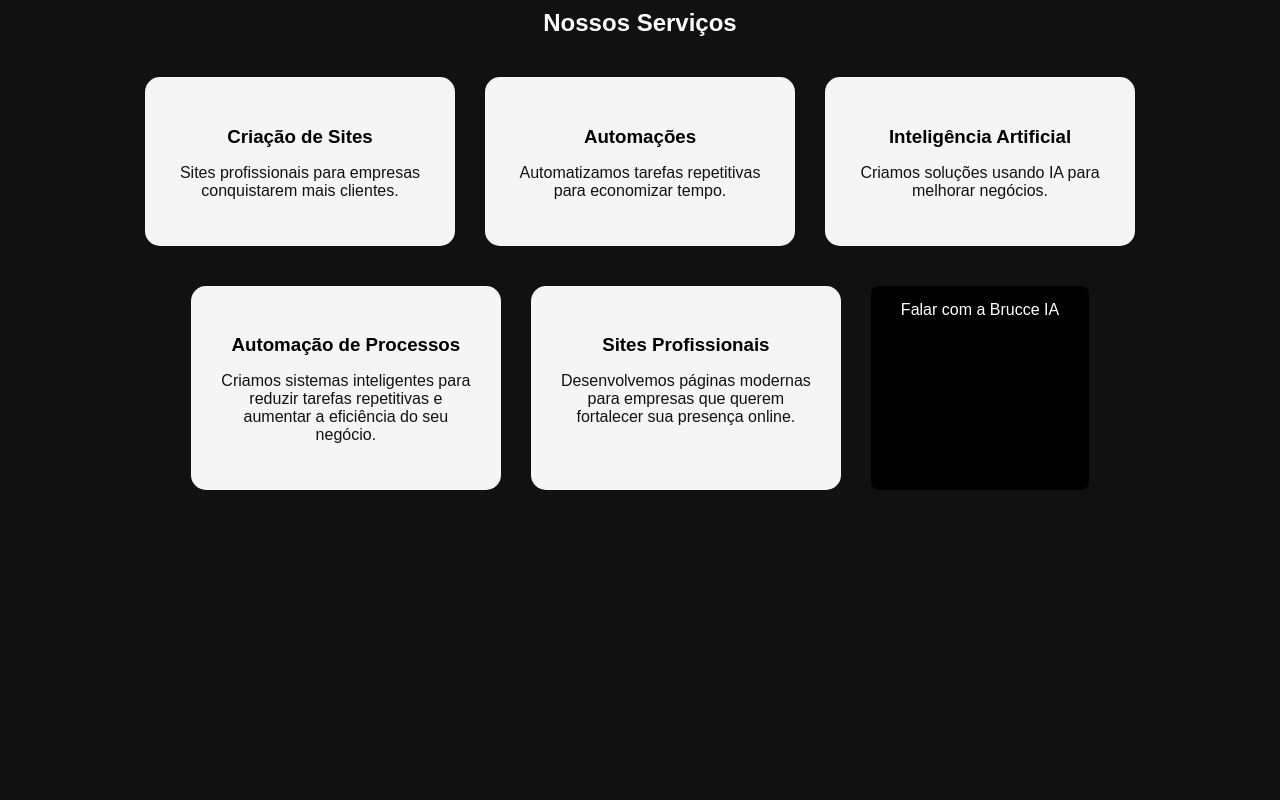
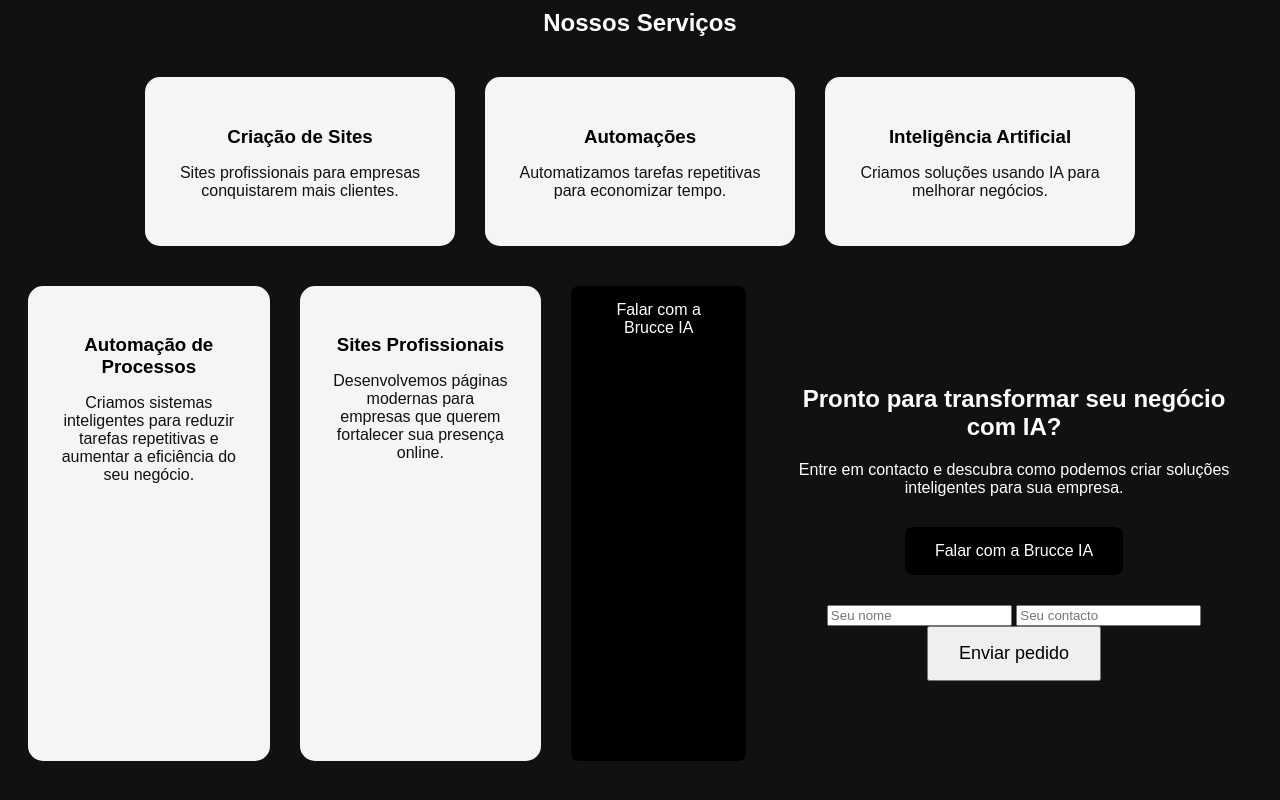
Before and after one commit to brucceent-stack/brucce-ia-site, a plain HTML site: page index.html in a window 1280 px wide. Shown: the part 500-1300 px from the top of the page. Before the commit the page ends 1048 px from the top, so only its background shows below. Drawn offline with Linux system fonts and the light colour scheme.

Commit message:
Restaurando secao de contacto e adicionando formulario

```diff
--- a/index.html
+++ b/index.html
@@ -82,6 +82,49 @@
     <a href="#" class="button botaoContato">
     Falar com a Brucce IA
 </a>
+<section class="contact">
+
+    <h2>
+        Pronto para transformar seu negócio com IA?
+    </h2>
+
+    <p>
+        Entre em contacto e descubra como podemos criar soluções inteligentes para sua empresa.
+    </p>
+
+
+    <a href="#" class="button botaoContato">
+        Falar com a Brucce IA
+    </a>
+
+
+    <p id="mensagem"></p>
+
+
+    <form id="formulario">
+
+        <input
+        type="text"
+        placeholder="Seu nome"
+        id="nome"
+        >
+
+
+        <input
+        type="text"
+        placeholder="Seu contacto"
+        id="contacto"
+        >
+
+
+        <button type="submit">
+            Enviar pedido
+        </button>
+
+
+    </form>
+
+
 </section>
 
 <script src="script.js"></script>
--- a/script.js
+++ b/script.js
@@ -15,3 +15,19 @@
     });
 
 });
+const formulario = document.getElementById("formulario");
+
+
+formulario.addEventListener("submit", function(evento){
+
+    evento.preventDefault();
+
+
+    const nome = document.getElementById("nome").value;
+
+
+    alert(
+        "Obrigado " + nome + "! Recebemos o seu pedido."
+    );
+
+});
```
